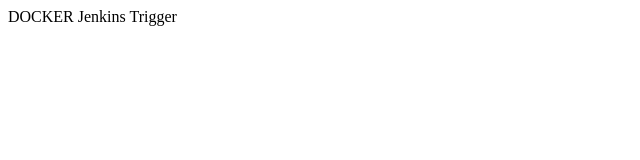
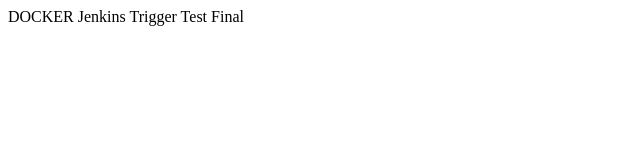
Before and after one commit to iamshishirpandey/jenkins-docker-compose, a plain HTML site: page index.html in a window 1280 px wide. Shown: the full height of the page, 0-640 px from the left. Drawn offline with Linux system fonts and the light colour scheme.

Commit message:
Jenkins Test

```diff
--- a/index.html
+++ b/index.html
@@ -6,6 +6,6 @@
     <title>Document</title>
   </head>
   <body>
-    DOCKER Jenkins Trigger
+    DOCKER Jenkins Trigger Test Final
   </body>
 </html>
```
